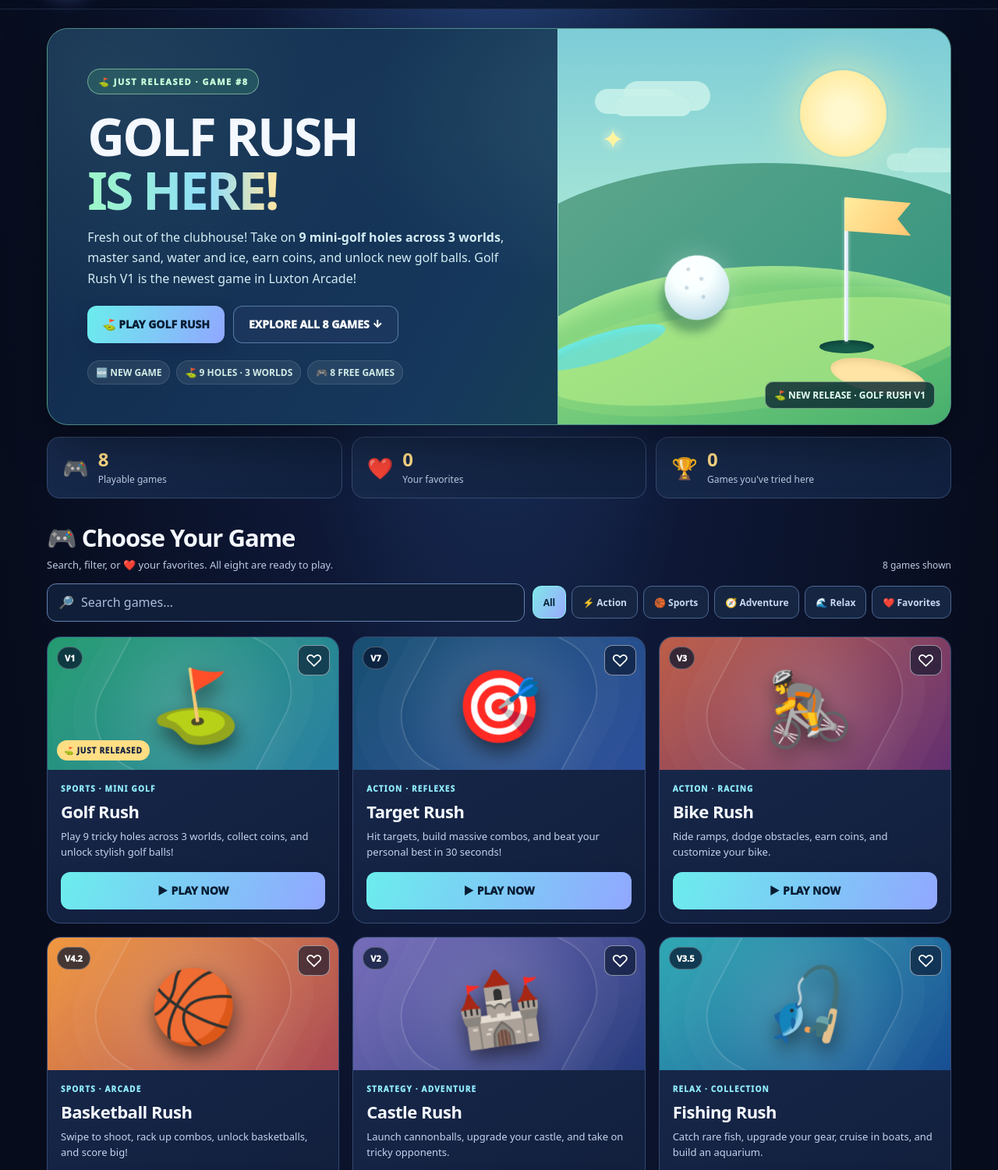
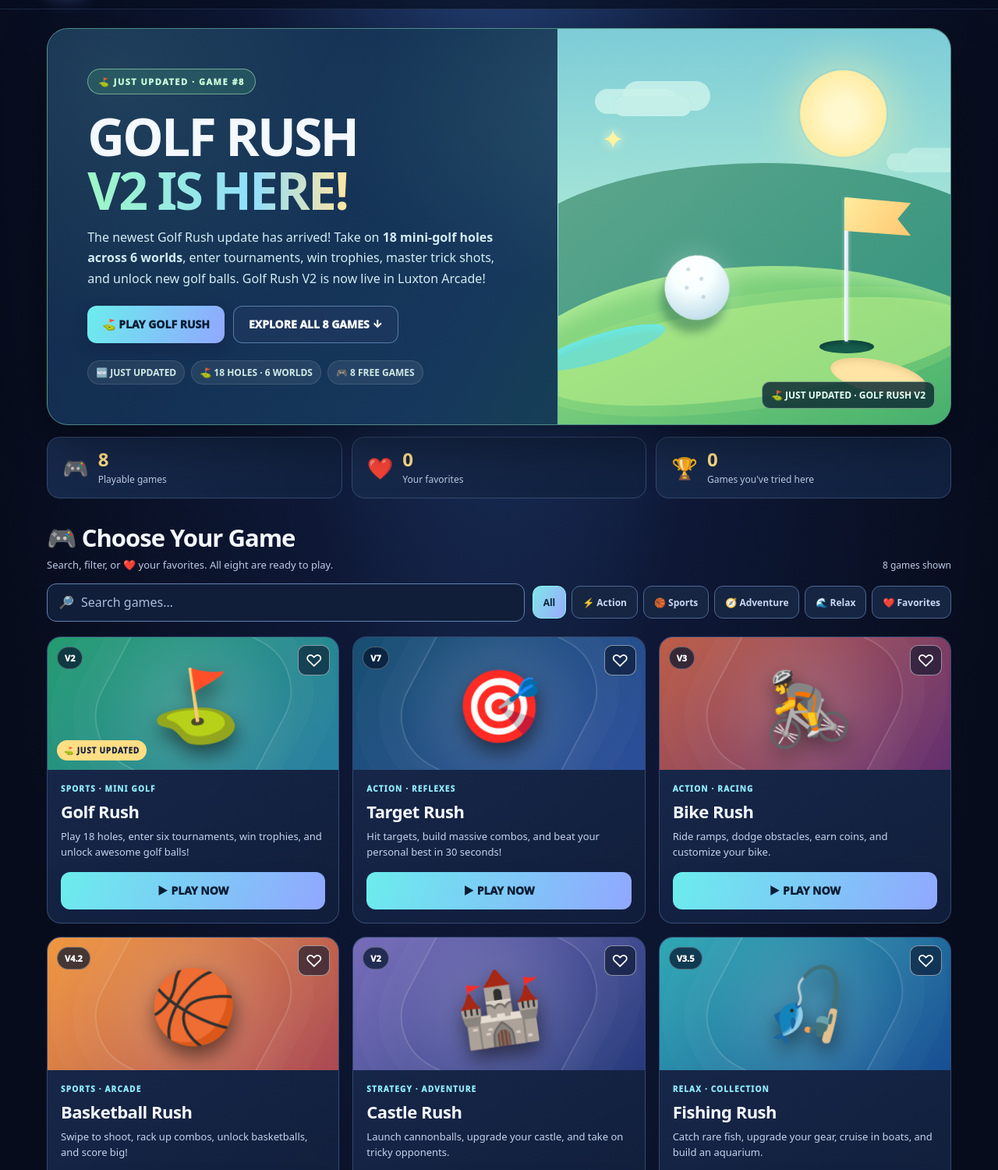
Before and after one commit to luxtonwilliams/target-rush, a plain HTML site: page index.html in a window 1280 px wide. Shown: the part 70-1570 px from the top of the page at 78% size. Drawn offline with Linux system fonts and the light colour scheme.

Commit message:
Update index.html

```diff
--- a/index.html
+++ b/index.html
@@ -1,11 +1,12 @@
+
 <!DOCTYPE html>
 <html lang="en">
 <head>
 <meta charset="UTF-8">
 <meta name="viewport" content="width=device-width, initial-scale=1, viewport-fit=cover">
 <meta name="theme-color" content="#070c1c">
-<meta name="description" content="Luxton Arcade: eight free browser games! Just released: Golf Rush V1, with 9 mini-golf holes and 3 worlds. Play Space Rush, Mining Rush and more!">
-<title>Luxton Arcade V2 | Golf Rush Just Released · 8 Games</title>
+<meta name="description" content="Luxton Arcade: eight free browser games! Just updated: Golf Rush V2, with 18 holes, 6 worlds and tournaments. Play Space Rush, Mining Rush and more!">
+<title>Luxton Arcade V2 | Golf Rush V2 Tournament Tour · 8 Games</title>
 <style>
 :root{
   color-scheme:dark;
@@ -166,16 +167,16 @@ body.light .game-info .play-button{color:#071d34}
   </div>
 </header>
 <main class="container">
-  <section class="hero" aria-label="Featured game: Golf Rush, our newest release">
+  <section class="hero" aria-label="Featured game: Golf Rush V2, our latest update">
     <div class="hero-copy">
-      <span class="kicker">⛳ JUST RELEASED · GAME #8</span>
-      <h1>GOLF RUSH<br><em>IS HERE!</em></h1>
-      <p>Fresh out of the clubhouse! Take on <strong>9 mini-golf holes across 3 worlds</strong>, master sand, water and ice, earn coins, and unlock new golf balls. Golf Rush V1 is the newest game in Luxton Arcade!</p>
+      <span class="kicker">⛳ JUST UPDATED · GAME #8</span>
+      <h1>GOLF RUSH<br><em>V2 IS HERE!</em></h1>
+      <p>The newest Golf Rush update has arrived! Take on <strong>18 mini-golf holes across 6 worlds</strong>, enter tournaments, win trophies, master trick shots, and unlock new golf balls. Golf Rush V2 is now live in Luxton Arcade!</p>
       <div class="hero-buttons">
         <a class="play-button" href="games/golf-rush/" data-game="golf">⛳ PLAY GOLF RUSH</a>
         <a class="outline-button" href="#games">EXPLORE ALL 8 GAMES ↓</a>
       </div>
-      <div class="tags"><span>🆕 NEW GAME</span><span>⛳ 9 HOLES · 3 WORLDS</span><span>🎮 8 FREE GAMES</span></div>
+      <div class="tags"><span>🆕 JUST UPDATED</span><span>⛳ 18 HOLES · 6 WORLDS</span><span>🎮 8 FREE GAMES</span></div>
     </div>
     <div class="hero-art" aria-hidden="true">
       <div class="golf-sun"></div>
@@ -184,7 +185,7 @@ body.light .game-info .play-button{color:#071d34}
       <div class="golf-fairway"></div><div class="golf-water"></div><div class="golf-sand"></div>
       <div class="golf-cup"></div><div class="golf-pin"></div><div class="golf-flag"></div>
       <div class="golf-ball"></div><div class="golf-sparkle">✦</div>
-      <div class="hero-label">⛳ NEW RELEASE · GOLF RUSH V1</div>
+      <div class="hero-label">⛳ JUST UPDATED · GOLF RUSH V2</div>
     </div>
   </section>
 
@@ -217,9 +218,9 @@ body.light .game-info .play-button{color:#071d34}
     </div>
 
     <div class="game-grid" id="gameGrid">
-      <article class="game-card" data-id="golf" data-category="sports" data-search="golf rush mini golf putting golf ball golf balls holes putting green par birdie eagle hole in one coins sand water ice neon desert sunny sports new release">
-        <div class="game-art golf"><span class="version">V1</span><span class="new">⛳ JUST RELEASED</span><span class="art-icon" aria-hidden="true">⛳</span><button type="button" class="favorite" aria-label="Favorite Golf Rush" aria-pressed="false">♡</button></div>
-        <div class="game-info"><span class="game-type">Sports · Mini Golf</span><h3>Golf Rush</h3><p>Play 9 tricky holes across 3 worlds, collect coins, and unlock stylish golf balls!</p><a class="play-button" href="games/golf-rush/" data-game="golf">▶ PLAY NOW</a></div>
+      <article class="game-card" data-id="golf" data-category="sports" data-search="golf rush mini golf putting golf ball golf balls holes putting green par birdie eagle hole in one coins sand water ice neon desert sunny sports tournament trophies new update">
+        <div class="game-art golf"><span class="version">V2</span><span class="new">⛳ JUST UPDATED</span><span class="art-icon" aria-hidden="true">⛳</span><button type="button" class="favorite" aria-label="Favorite Golf Rush" aria-pressed="false">♡</button></div>
+        <div class="game-info"><span class="game-type">Sports · Mini Golf</span><h3>Golf Rush</h3><p>Play 18 holes, enter six tournaments, win trophies, and unlock awesome golf balls!</p><a class="play-button" href="games/golf-rush/" data-game="golf">▶ PLAY NOW</a></div>
       </article>
       <article class="game-card" data-id="target" data-category="action" data-search="target rush reflexes tap speed combo gold targets classic">
         <div class="game-art target"><span class="version">V7</span><span class="art-icon" aria-hidden="true">🎯</span><button type="button" class="favorite" aria-label="Favorite Target Rush" aria-pressed="false">♡</button></div>
@@ -256,7 +257,7 @@ body.light .game-info .play-button{color:#071d34}
   <section id="updates">
     <div class="section-head"><div><h2>✨ What's New</h2><p>New adventures have landed at Luxton Arcade.</p></div></div>
     <div class="updates">
-      <article class="update-card release-feature"><div class="icon">⛳</div><div><h3>JUST RELEASED: Golf Rush V1!</h3><p>Game #8 is live! Play 9 mini-golf holes across Sunny Greens, Desert Dunes, and Neon Nights. Collect coins, upgrade your gear, and aim for a hole-in-one.</p><a href="games/golf-rush/" data-game="golf">Play the newest game →</a></div></article>
+      <article class="update-card release-feature"><div class="icon">⛳</div><div><h3>JUST UPDATED: Golf Rush V2!</h3><p>Game #8 just got bigger! Play 18 holes across six worlds, compete in tournaments, master trick shots, and collect championship trophies.</p><a href="games/golf-rush/" data-game="golf">Play the newest update →</a></div></article>
       <article class="update-card"><div class="icon">🚀</div><div><h3>Space Rush V2 — Alien Invasion</h3><p>Alien drones, a giant mothership, eight unlockable ships, and a gear lab.</p><a href="games/space-rush/" data-game="space">Launch Space Rush →</a></div></article>
       <article class="update-card"><div class="icon">⛏️</div><div><h3>Mining Rush V2.1 — Secret Treasures</h3><p>Hidden vaults, three mining pets, new headquarters, and more upgrades.</p><a href="games/mining-rush/" data-game="mining">Explore the caves →</a></div></article>
     </div>
@@ -306,7 +307,6 @@ body.light .game-info .play-button{color:#071d34}
     updateStats();updateContinue();
   }
   $$('a[data-game]').forEach(link=>link.addEventListener("click",()=>saveVisit(link.dataset.game)));
-  // Continue Playing is populated later, so use event delegation for its link.
   $("#continueLink").addEventListener("click",()=>saveVisit($("#continueLink").dataset.game));
 
   function paintFavorites(){
@@ -354,6 +354,7 @@ body.light .game-info .play-button{color:#071d34}
   $("#search").addEventListener("input",applyFilter);
   $$(".filter").forEach(b=>b.addEventListener("click",()=>chooseFilter(b.dataset.filter)));
   $("#reset").addEventListener("click",()=>{$("#search").value="";chooseFilter("all");});
+
   function randomGame(){
     const visible=cards.filter(c=>!c.hidden);
     const candidates=visible.length?visible:cards;
```
